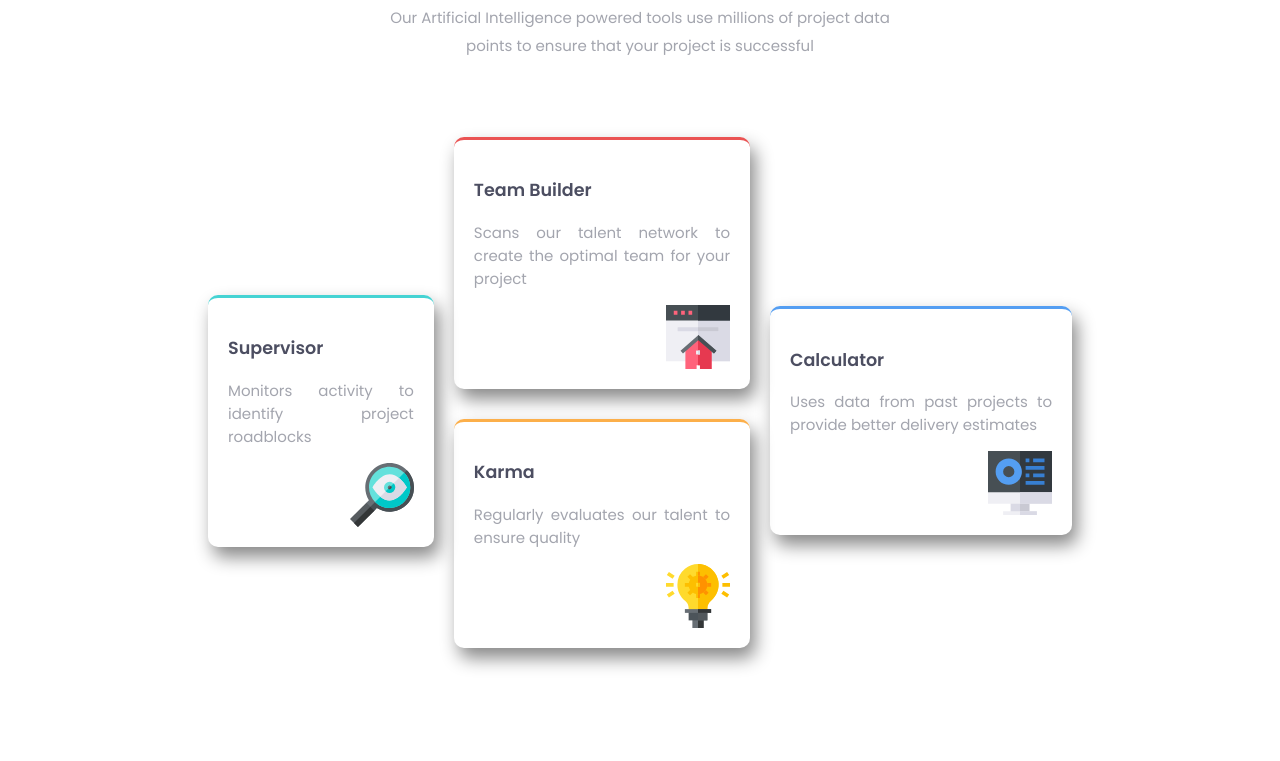
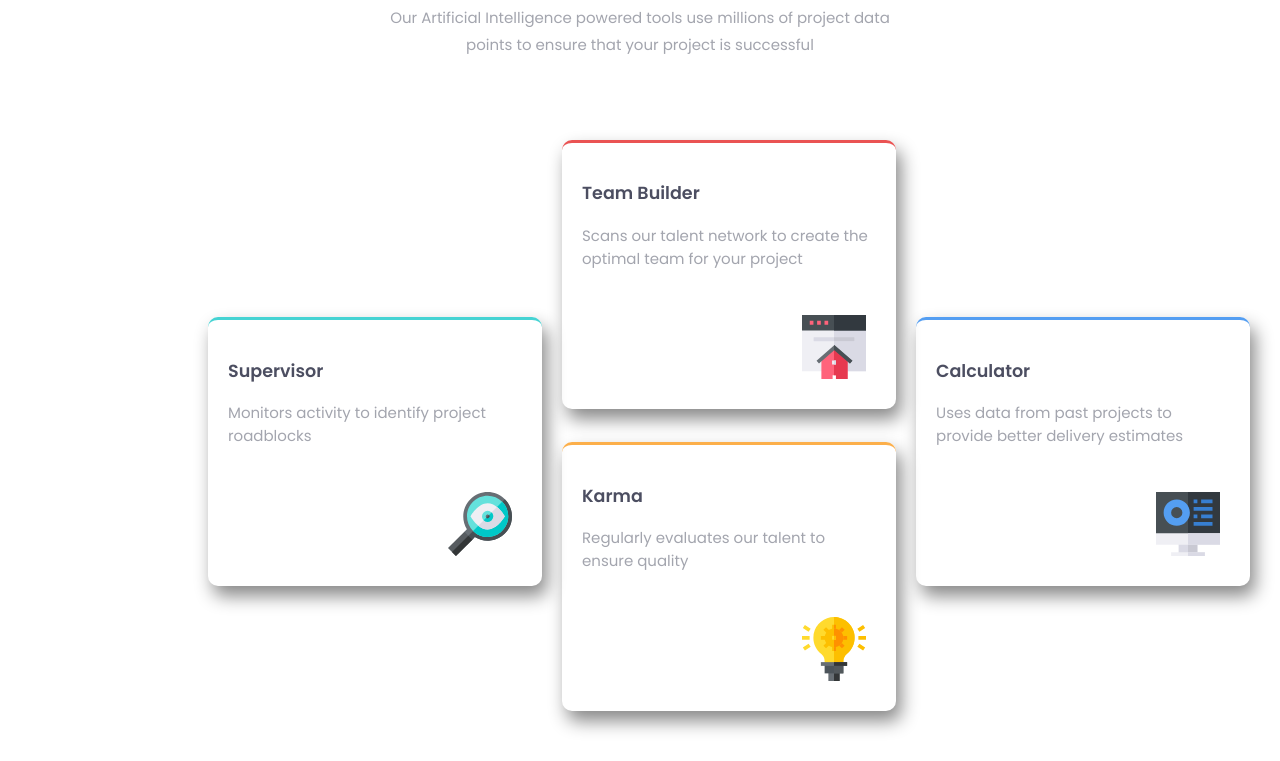
Before and after one commit to EsraaGamal-22/four-card-feature-section, a plain HTML site: page index.html in a window 1280 px wide. Shown: the part 138-899 px from the top of the page. Before the commit the page ends 836 px from the top, so only its background shows below. Drawn offline with Linux system fonts and the light colour scheme.

Commit message:
First commit

```diff
--- a/index.html
+++ b/index.html
@@ -21,25 +21,25 @@
 <div class="container">
   <div class="sub1">
     <h3>Supervisor</h3>
-    <p class="pp">Monitors activity to identify project roadblocks</p>
-    <img src="images/icon-supervisor.svg" alt="supimg">
+    <p>Monitors activity to identify project roadblocks</p>
+   <img src="images/icon-supervisor.svg" alt="supimg">
   </div>
   <div class="sub2">
     <div class="subb1">
       <h3>Team Builder</h3>
-      <p class="pp">Scans our talent network to create the optimal team for your project</p>
+      <p>Scans our talent network to create the optimal team for your project</p>
       <img src="images/icon-team-builder.svg" alt="teamimg">
     </div>
     <div class="subb2">
       <h3>Karma</h3>
-      <p class="pp">Regularly evaluates our talent to ensure quality</p>
+      <p>Regularly evaluates our talent to ensure quality</p>
       <img src="images/icon-karma.svg" alt="karmaimg">
     </div>
 
   </div>
   <div class="sub3">
     <h3>Calculator</h3>
-    <p class="pp">Uses data from past projects to provide better delivery estimates</p>
+    <p>Uses data from past projects to provide better delivery estimates</p>
     <img src="images/icon-calculator.svg" alt="calcimg">
   </div>
 
--- a/style.css
+++ b/style.css
@@ -20,7 +20,7 @@ font-weight:400 ;
 
 }
 .header .p1{
-    line-height: 2px;
+    line-height: 1px;
 }
 .container{
     text-align: center;
@@ -34,7 +34,7 @@ font-weight:400 ;
 .sub1,.sub3,.subb1,.subb2
 {
     margin-top: 10%;
-    padding:20px;
+    padding:20px; /* top right bottom left */
     box-shadow: 5px 10px 18px #888888;
     border-radius: 10px;/*efines the radius of the element's corners.*/
     border-top-style: solid;
@@ -45,38 +45,45 @@ font-weight:400 ;
 .sub1{
     border-top-color: hsl(180, 62%, 55%);
     margin-right: 20px;
-    flex-grow:0.2;
-  flex-shrink:1;
+    /*flex-grow:0.2;
+  flex-shrink:1;*/
   /*flex-wrap: nowrap;*/
-
-
-
+   flex-basis: 33%;
+   text-align: left;
 }
 .sub3{
     border-top-color:hsl(212, 86%, 64%);
     margin-left: 20px;
-    flex-grow:0.1;
-    flex-shrink:1;
+    /*flex-grow:0.1;
+    flex-shrink:1;*/
+    flex-basis: 33%;
+    text-align: left;
+
 }
 img{
     float:right;
+    margin: 30px 10px 10px 220px;/* top right bottom left */
 }
+
 .sub2
 {
     display:flex;
     flex-direction: column;
+    flex-basis: 40%;
 
 
 }
 .subb1
 {
     border-top-color:hsl(0, 78%, 62%);
-
+    flex-basis: 50%;
+    text-align: left;
 
 }
 .subb2{
     border-top-color: hsl(34, 97%, 64%);
-
+    flex-basis: 50%;
+    text-align: left;
 
 }
 @media (max-width:1000px) {
@@ -87,7 +94,7 @@ img{
         flex-direction: column;
         margin: 0px;
     }
-    .sub1
+    /*.sub1
     {
         flex-shrink:0.1;
         flex-grow:0.1;
@@ -95,7 +102,7 @@ img{
     }
     .sub3{
         margin-left: 0px;
-    }
+    }*/
 
     .header .p1{
         line-height: normal;
```
